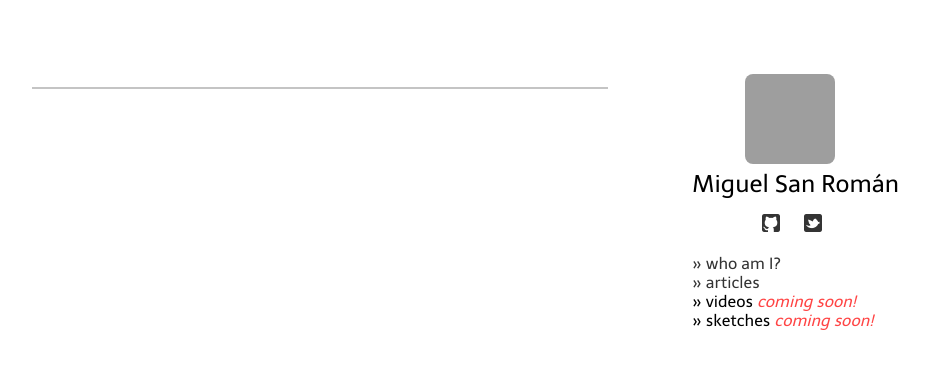
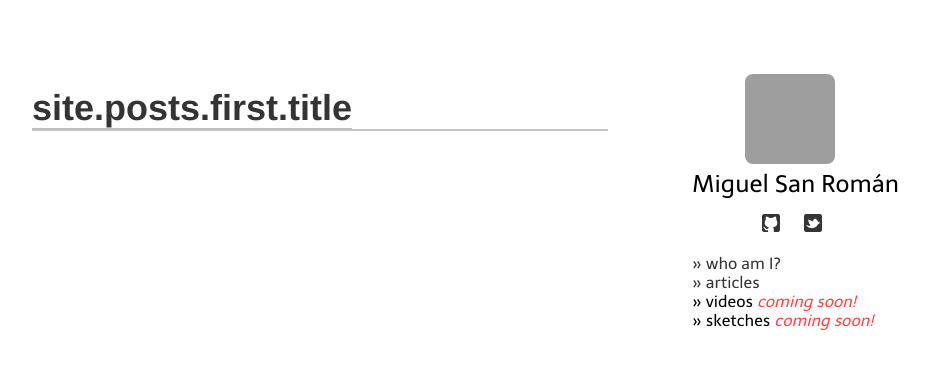
Before and after one commit to msanroman/msanroman.github.com, a Jekyll site: the page built from index.html, in a window 1280 px wide. Shown: the top 369 px of the page, without its empty margins (128-1057 px from the left). Built offline with Jekyll 4.4.1, drawn with Linux system fonts in a browser that asks for light colours; some web fonts are replaced; Markdown is read by kramdown in place of the engine named in the settings; the list of posts is cut into pages by our own code; grey boxes are pictures that could not be loaded.

Commit message:
Trying to add dynamic  date and title to index.

```diff
--- a/index.html
+++ b/index.html
@@ -1,8 +1,9 @@
 ---
 layout: post
+title: site.posts.first.title
+
 ---
 
 {% assign first_post = site.posts.first %}
-{% assign page.title = first_post.title %}
 
 {{ first_post.content }}
```
